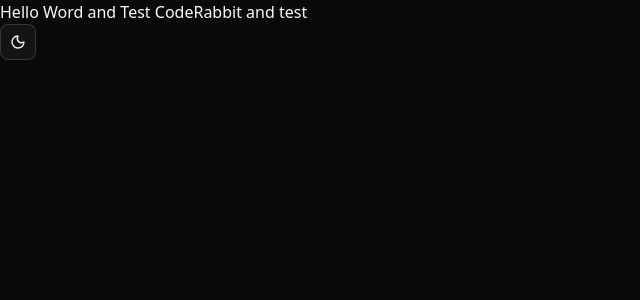
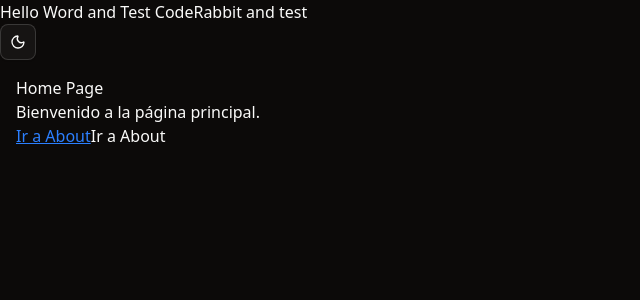
Before and after one commit to FitDesk/front-end, a React (Vite) app: page / in a window 1280 px wide. Shown: the top 300 px of the page, without its empty margins (0-640 px from the left). Built offline with nearby package versions, Linux system fonts and the light colour scheme.

Commit message:
feat: add Home and About components with routing setup

```diff
--- /dev/null
+++ b/src/About.tsx
@@ -0,0 +1,16 @@
+import { Link } from "react-router";
+
+export default function About() {
+    return (
+        <div className="p-4">
+            <h1>About Page</h1>
+            <p>Esta es la página About.</p>
+            <Link to="/" viewTransition className="text-blue-500 underline">
+                Volver a Home
+            </Link>
+            <Link to="/" >
+                Volver a Home
+            </Link>
+        </div>
+    );
+}
--- /dev/null
+++ b/src/Home.tsx
@@ -0,0 +1,16 @@
+import { Link } from "react-router";
+
+export default function Home() {
+    return (
+        <div className="p-4">
+            <h1>Home Page</h1>
+            <p>Bienvenido a la página principal.</p>
+            <Link to="/about" viewTransition className="text-blue-500 underline">
+                Ir a About
+            </Link>
+            <Link to="/about" >
+                Ir a About
+            </Link>
+        </div>
+    );
+}
--- a/src/app.router.tsx
+++ b/src/app.router.tsx
@@ -1,14 +1,22 @@
 import { Suspense } from "react";
 import { createBrowserRouter, Navigate } from "react-router";
+import Home from "./Home";
+import About from "./About";
 
 export const appRouter = createBrowserRouter([
     //Main
     {
         path: "/",
+        element: (
+            <Home />
+        )
         // element:
         // children:[
         //     {index:true , element}
         // ]
+    }, {
+        path: "/about",
+        element: <About />
     },
     {
         path: '*',
```
